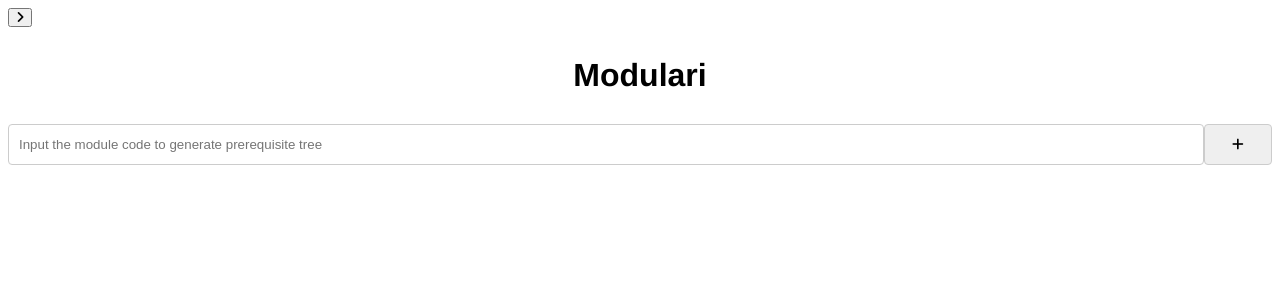
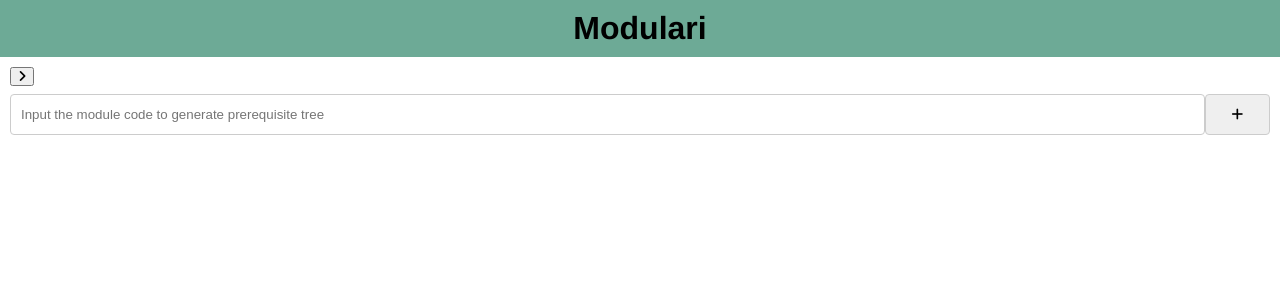
Before and after one commit to yuheem/Modulari, a Vue app in the folder modulari/: page / in a window 1280 px wide. Shown: the top 300 px of the page. Built offline with nearby package versions, Linux system fonts and the light colour scheme.

Commit message:
Fix layout of app

```diff
--- a/modulari/public/index.html
+++ b/modulari/public/index.html
@@ -11,7 +11,7 @@
     ></script>
     <title>Modulari</title>
   </head>
-  <body>
+  <body style="margin: 0px;">
     <noscript>
       <strong
         >We're sorry but <%= htmlWebpackPlugin.options.title %> doesn't work
--- a/modulari/src/App.vue
+++ b/modulari/src/App.vue
@@ -1,11 +1,14 @@
 <template>
   <div id="app">
+    <Header />
+
+    <div id="app-features">
+      <Sidebar v-on:filter-modules="filterGraph" />
+
       <div id="main">
         <button id="openSidebar" @click="openSidebar()" class="fas fa-angle-right"></button>
-      <Header />
-
         <span>
-        <p v-if="invalidModuleCode" style="margin: 0px">
+          <p v-if="invalidModuleCode" style="margin-bottom: 0px">
             <b>Invalid module code.</b>
           </p>
           <AddModules v-on:add-module="generateGraph" />
@@ -13,7 +16,7 @@
 
         <Graph />
       </div>
-    <Sidebar v-on:filter-modules="filterGraph" />
+    </div>
   </div>
 </template>
 
@@ -63,8 +66,9 @@ export default {
       console.log(this.modulesShownInGraph);
     },
     openSidebar() {
-      document.getElementById("main").style.marginLeft = "25%";
-      document.getElementById("sidebar").style.width = "24%";
+      document.getElementById("app-features").style.display = "flex";
+      document.getElementById("main").style.flex = "3";
+      document.getElementById("sidebar").style.width = "1";
       document.getElementById("sidebar").style.display = "block";
       document.getElementById("openSidebar").style.display = "none";
     },
@@ -89,14 +93,13 @@ export default {
 </script>
 
 <style>
-select,
-input[type="text"] {
-  width: 100%;
-  padding: 12px 10px;
-  margin: 8px 0;
-  border: 1px solid #ccc;
-  border-radius: 4px;
-  box-sizing: border-box;
+#app,
+#app-features {
+  min-height: 100vh;
+}
+
+#main {
+  padding: 10px;
 }
 
 b {
--- a/modulari/src/components/AddModules.vue
+++ b/modulari/src/components/AddModules.vue
@@ -38,8 +38,17 @@ form {
   display: flex;
 }
 
+input[type="text"] {
+  flex: 100;
+  padding: 12px 10px;
+  margin: 8px 0;
+  border: 1px solid #ccc;
+  border-radius: 4px;
+  box-sizing: border-box;
+}
+
 button[type="submit"] {
-  width: 70px;
+  flex: 2;
   padding: 12px 20px;
   margin: 8px 0;
   position: relative;
--- a/modulari/src/components/FilterOptions.vue
+++ b/modulari/src/components/FilterOptions.vue
@@ -120,8 +120,18 @@ ul {
   margin: 0px;
 }
 
-label,
+label {
+  display: block;
+}
+
 select {
   display: block;
+  width: 100%;
+  padding: 12px 10px;
+  margin: 8px 0;
+  border: 1px solid #ccc;
+  border-radius: 4px;
+  box-sizing: border-box;
+  background: rgb(241, 239, 216);
 }
 </style>>
--- a/modulari/src/components/Sidebar.vue
+++ b/modulari/src/components/Sidebar.vue
@@ -16,7 +16,6 @@ export default {
   },
   methods: {
     closeSidebar() {
-      document.getElementById("main").style.flex = "0";
       document.getElementById("sidebar").style.display = "none";
       document.getElementById("openSidebar").style.display = "inline-block";
     },
@@ -30,7 +29,9 @@ export default {
 <style scoped>
 #sidebar {
   display: none;
-  margin: 5px;
+  padding: 10px;
+  background: rgba(17, 17, 17, 0.781);
+  color: #ccc;
 }
 
 button {
--- a/modulari/src/components/layout/Header.vue
+++ b/modulari/src/components/layout/Header.vue
@@ -15,6 +15,8 @@ h1 {
   font-family: Avenir, Helvetica, Arial, sans-serif;
   text-align: center;
   color: black;
-  margin-top: 30px;
+  padding: 10px;
+  background: rgb(109, 170, 150);
+  margin: 0px;
 }
 </style>
```
Lines whose indentation alone changed are shown as unchanged.
